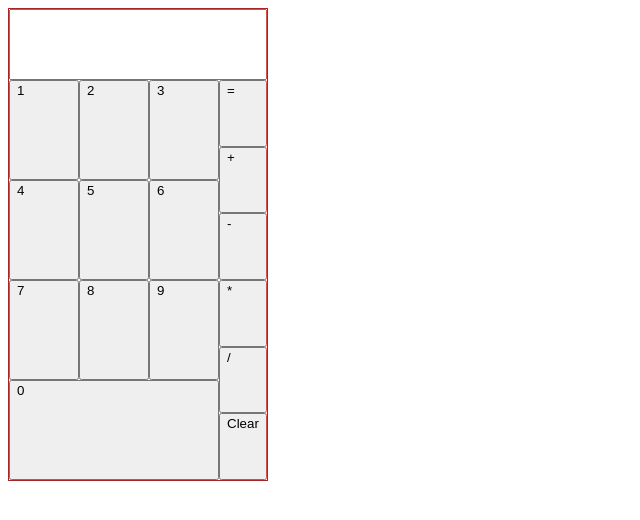
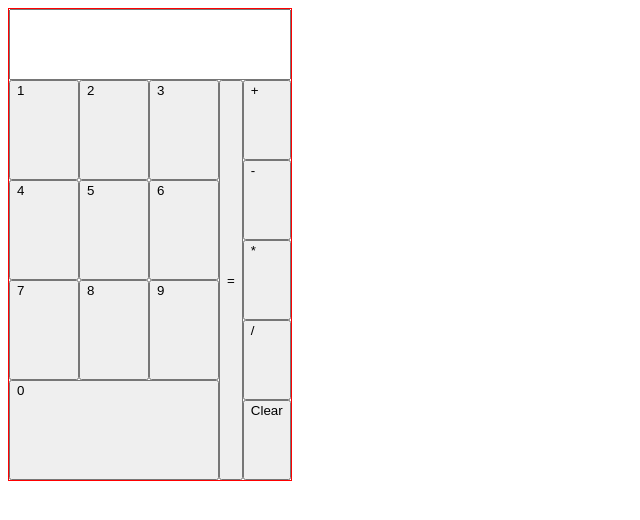
Before and after one commit to Deepspacediver/calculator, a plain HTML site: page index.html in a window 1280 px wide. Shown: the whole page, without its empty margins (0-640 px from the left). Drawn offline with Linux system fonts and the light colour scheme.

Commit message:
Moved equalBtn from wrap

```diff
--- a/index.html
+++ b/index.html
@@ -22,12 +22,13 @@
             <button data-num="9" class="numbers">9</button>
             <button data-num="0" class="numbers">0</button>
           </div>
+          <button id="equalBtn">=</button>
           <div class="operators-wrap">
-            <button>=</button>
-            <button>+</button>
-            <button>-</button>
-            <button>*</button>
-            <button>/</button>
+
+            <button class='basicOperator'>+</button>
+            <button class='basicOperator'>-</button>
+            <button class='basicOperator'>*</button>
+            <button class='basicOperator'>/</button>
             <button>Clear</button>
           </div>
         </div>
```
